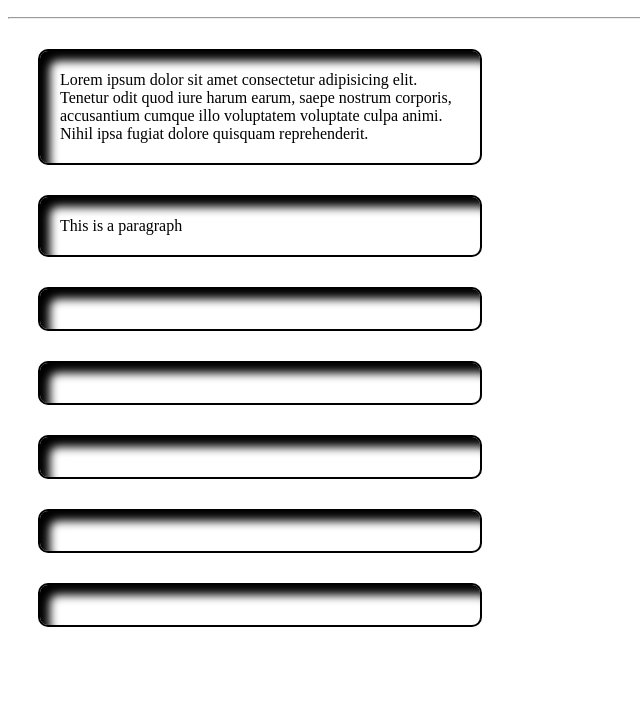
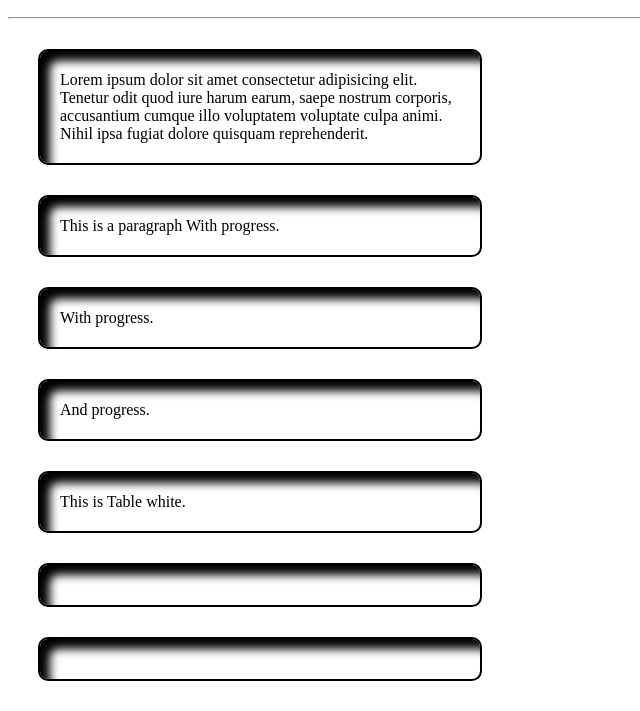
Before and after one commit to edskate/Cria--o-Programa-Pyhton, a plain HTML site: page index05.html in a window 1280 px wide. Shown: the part 110-821 px from the top of the page, without its empty margins (0-640 px from the left). Before the commit the page ends 800 px from the top, so only its background shows below. Drawn offline with Linux system fonts and the light colour scheme.

Commit message:
index05.html

```diff
--- a/index05.html
+++ b/index05.html
@@ -12,10 +12,10 @@
     <hr>
     <div id="item">
         <p>Lorem ipsum dolor sit amet consectetur adipisicing elit. Tenetur odit quod iure harum earum, saepe nostrum corporis, accusantium cumque illo voluptatem voluptate culpa animi. Nihil ipsa fugiat dolore quisquam reprehenderit.</p>
-        <p>This is a paragraph</p>
-        <p></p>
-        <p></p>
-        <p></p>
+        <p>This is a paragraph With progress.</p>
+        <p>With progress.</p>
+        <p>And progress.</p>
+        <p>This is Table white.</p>
         <p></p>
         <p></p>
     </div>
```
